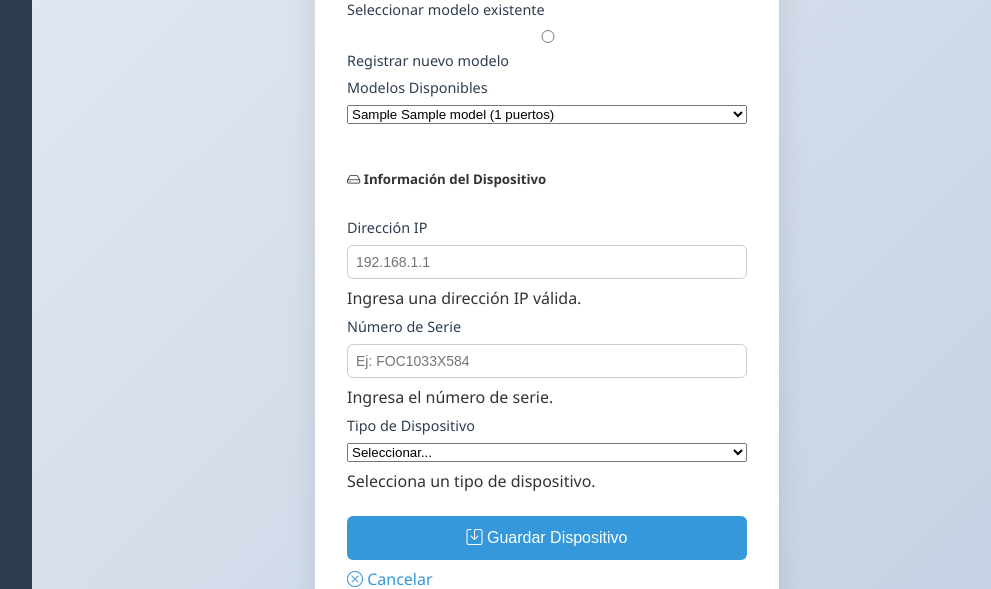
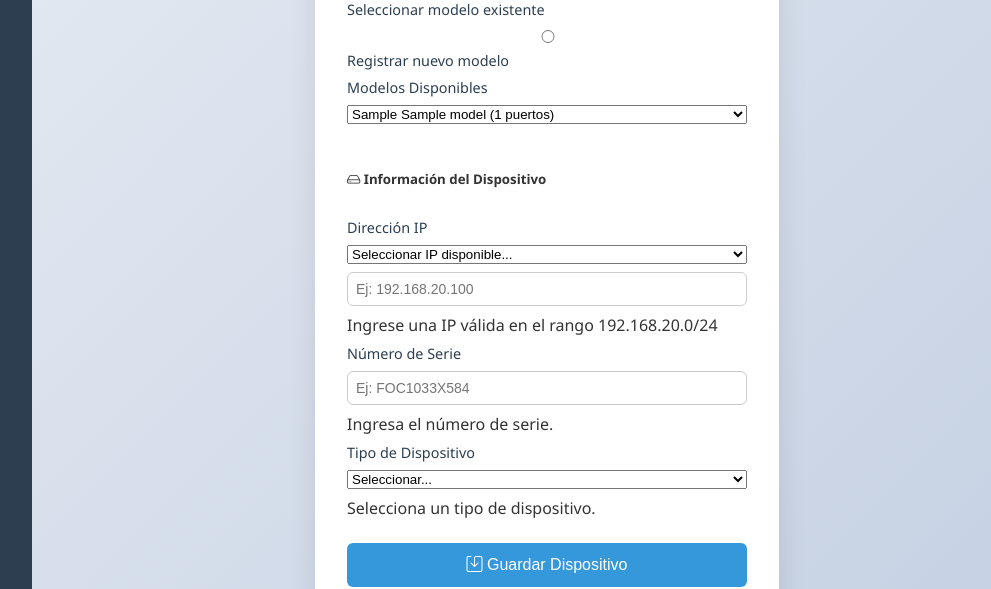
Before and after one commit to Pepentium/netinv_app, a Flask app: page /add_device in a window 1280 px wide. Shown: the part 856-1445 px from the top of the page, without its empty margins (218-1209 px from the left). Run offline with Flask 3, Linux system fonts and the light colour scheme; a user stored in the database is signed in; tables that the repository leaves empty hold one stand-in row (values such as "Sample post").

Commit message:
fix:pending-changes

```diff
--- a/app/inventory/routes.py
+++ b/app/inventory/routes.py
@@ -52,8 +52,6 @@ from app.models import Location, Rack, Model, Device
 @inventory_bp.route("/add_device", methods=["GET", "POST"])
 @login_required
 def add_device():
-    # Datos predefinidos para edificios
-    buildings = ["EDIFICIO1", "EDIFICIO2", "EDIFICIO3", "EDIFICIO4", "EDIFICIO5"]
 
     if request.method == "POST":
         try:
@@ -94,23 +92,24 @@ def add_device():
             db.session.add(device)
 
             db.session.commit()
-            flash("Dispositivo registrado exitosamente!", "success")
-            return redirect(url_for("inventory.device_list"))
+
+            flash('Dispositivo registrado exitosamente!', 'success')
+            return redirect(url_for('inventory.device_list'))
 
         except Exception as e:
             db.session.rollback()
-            flash(f"Error al registrar dispositivo: {str(e)}", "danger")
+            flash(f'Error al registrar: {str(e)}', 'danger')
 
-    # Para solicitudes GET
-    existing_models = Model.query.order_by(Model.mdl_name).all()
-    return render_template(
-        "inventory/add_device.html",
-        buildings=buildings,
-        existing_models=existing_models,
-    )
+    # GET request
+    available_ips = get_available_ips()
+    buildings = ['EDIFICIO1', 'EDIFICIO2', 'EDIFICIO3', 'EDIFICIO4', 'EDIFICIO5']
+    existing_models = Model.query.all()
 
+    return render_template('inventory/add_device.html',
+                        available_ips=available_ips,
+                        buildings=buildings,
+                        existing_models=existing_models)
 
-# --- Nueva funcionalidad ---
 def get_available_ips():
     """Obtiene todas las IPs disponibles en el rango 192.168.20.0/24"""
     used_ips = {device.dev_ip_address for device in Device.query.all()}
--- a/app/inventory/utils.py
+++ b/app/inventory/utils.py
@@ -3,7 +3,13 @@ from app.models import Device
 
 
 def is_ip_available(ip_address):
+    """Verifica si una IP está disponible"""
     existing_device = Device.query.filter_by(dev_ip_address=ip_address).first()
+    return existing_device is None
+
+def is_serial_available(serial_number):
+    """Verifica si un número de serie está disponible"""
+    existing_device = Device.query.filter_by(dev_serial_number=serial_number).first()
     return existing_device is None
 
 
--- a/app/templates/inventory/add_device.html
+++ b/app/templates/inventory/add_device.html
@@ -60,15 +60,14 @@
             <div class="card-body">
                 <div class="mb-3">
                     <div class="form-check form-check-inline">
-                        <input class="form-check-input" type="radio" name="model_option"
-                               id="existing_model_opt" value="existing" checked>
+                        <input class="form-check-input" type="radio" name="model_option" id="existing_model_opt"
+                            value="existing" checked>
                         <label class="form-check-label" for="existing_model_opt">
                             Seleccionar modelo existente
                         </label>
                     </div>
                     <div class="form-check form-check-inline">
-                        <input class="form-check-input" type="radio" name="model_option"
-                               id="new_model_opt" value="new">
+                        <input class="form-check-input" type="radio" name="model_option" id="new_model_opt" value="new">
                         <label class="form-check-label" for="new_model_opt">
                             Registrar nuevo modelo
                         </label>
@@ -102,13 +101,13 @@
                         </div>
                         <div class="col-md-4">
                             <label for="mdl_ports" class="form-label">N° Puertos</label>
-                            <input type="number" class="form-control" id="mdl_ports" name="mdl_ports"
-                                   min="1" max="48" placeholder="24">
+                            <input type="number" class="form-control" id="mdl_ports" name="mdl_ports" min="1" max="48"
+                                placeholder="24">
                         </div>
                         <div class="col-12">
                             <label for="mdl_description" class="form-label">Descripción</label>
-                            <textarea class="form-control" id="mdl_description" name="mdl_description"
-                                      rows="2" placeholder="Ej: Switch Layer 2, 24 puertos Gigabit"></textarea>
+                            <textarea class="form-control" id="mdl_description" name="mdl_description" rows="2"
+                                placeholder="Ej: Switch Layer 2, 24 puertos Gigabit"></textarea>
                         </div>
                     </div>
                 </div>
@@ -124,11 +123,19 @@
                 <div class="row g-3">
                     <div class="col-md-4">
                         <label for="dev_ip_address" class="form-label">Dirección IP</label>
-                        <input type="text" class="form-control" id="dev_ip_address" name="dev_ip_address"
-                               pattern="^((\d{1,3}\.){3}\d{1,3})$"
-                               placeholder="192.168.1.1" required>
+                        <select class="form-select" id="dev_ip_address" name="dev_ip_address" required>
+                            <option value="">Seleccionar IP disponible...</option>
+                            {% for ip in available_ips %}
+                            <option value="{{ ip }}" {% if request.form.get('dev_ip_address')==ip %}selected{% endif %}>
+                                {{ ip }}
+                            </option>
+                            {% endfor %}
+                            <option value="custom">Ingresar IP manualmente...</option>
+                        </select>
+                        <input type="text" class="form-control mt-2 d-none" id="custom_ip"
+                            placeholder="Ej: 192.168.20.100" pattern="^192\.168\.20\.\d{1,3}$">
                         <div class="invalid-feedback">
-                            Ingresa una dirección IP válida.
+                            Ingrese una IP válida en el rango 192.168.20.0/24
                         </div>
                     </div>
                     <div class="col-md-4">
@@ -171,13 +178,13 @@
 
 <!-- Script para alternar entre modelo existente/nuevo -->
 <script>
-document.addEventListener('DOMContentLoaded', function() {
+    document.addEventListener('DOMContentLoaded', function () {
         const modelOption = document.querySelectorAll('input[name="model_option"]');
         const existingSection = document.getElementById('existing-model-section');
         const newSection = document.getElementById('new-model-section');
 
         modelOption.forEach(option => {
-        option.addEventListener('change', function() {
+            option.addEventListener('change', function () {
                 if (this.value === 'existing') {
                     existingSection.style.display = 'block';
                     newSection.style.display = 'none';
@@ -197,7 +204,7 @@ document.addEventListener('DOMContentLoaded', function() {
         });
 
         // Validación del formulario
-    (function() {
+        (function () {
             'use strict'
             const forms = document.querySelectorAll('.needs-validation')
             Array.from(forms).forEach(form => {
@@ -211,6 +218,37 @@ document.addEventListener('DOMContentLoaded', function() {
             })
         })()
     });
+
+    document.addEventListener('DOMContentLoaded', function() {
+    const ipSelect = document.getElementById('dev_ip_address');
+    const customIpInput = document.getElementById('custom_ip');
+
+    ipSelect.addEventListener('change', function() {
+        if (this.value === 'custom') {
+            customIpInput.classList.remove('d-none');
+            customIpInput.required = true;
+            ipSelect.required = false;
+        } else {
+            customIpInput.classList.add('d-none');
+            customIpInput.required = false;
+            ipSelect.required = true;
+        }
+    });
+
+    // Validación del formulario
+    const form = document.querySelector('form');
+    form.addEventListener('submit', function(e) {
+        if (ipSelect.value === 'custom') {
+            ipSelect.value = customIpInput.value;
+        }
+
+        if (!form.checkValidity()) {
+            e.preventDefault();
+            e.stopPropagation();
+        }
+        form.classList.add('was-validated');
+    });
+});
 </script>
 
 <!-- Bootstrap Icons -->
```
Lines whose indentation alone changed are shown as unchanged.
